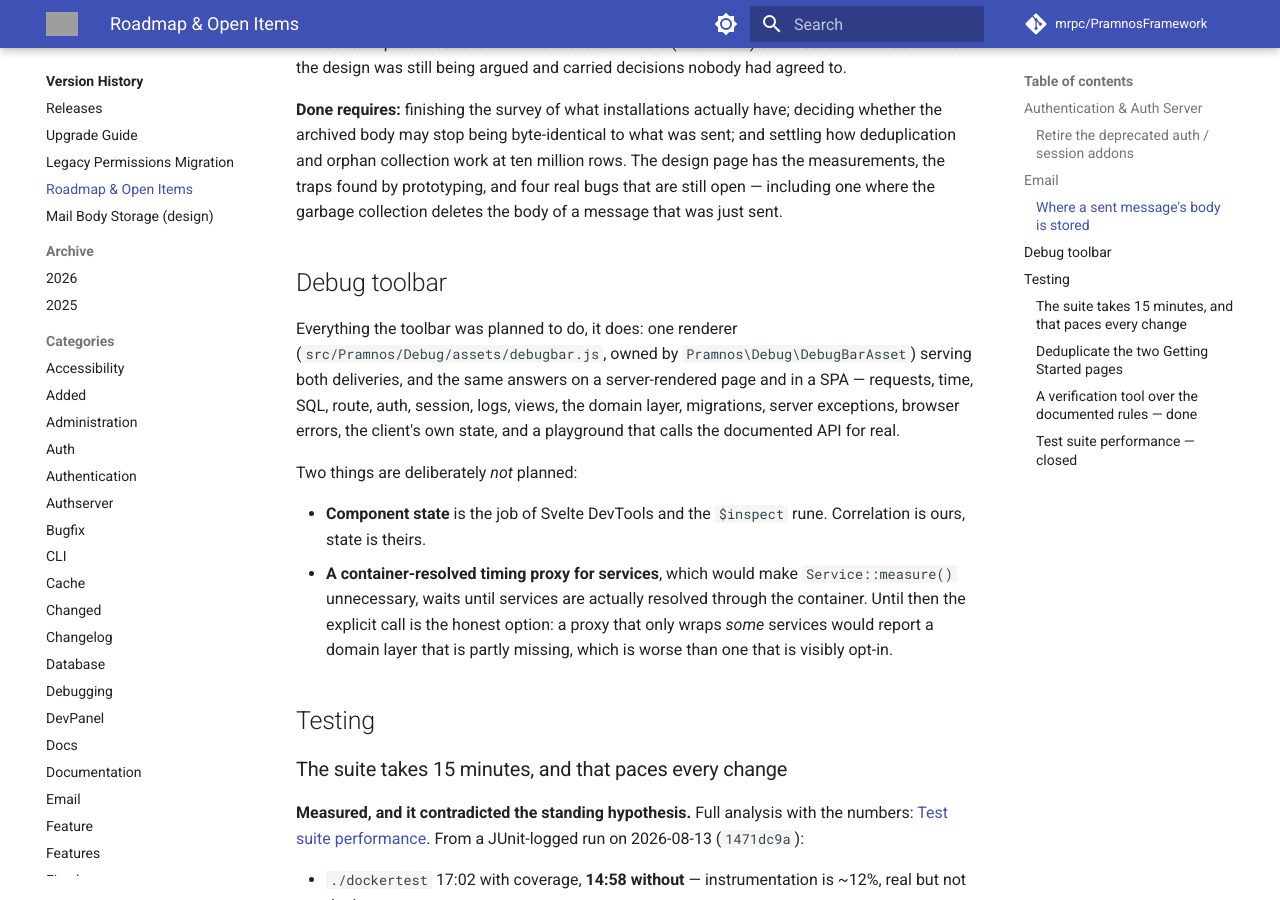
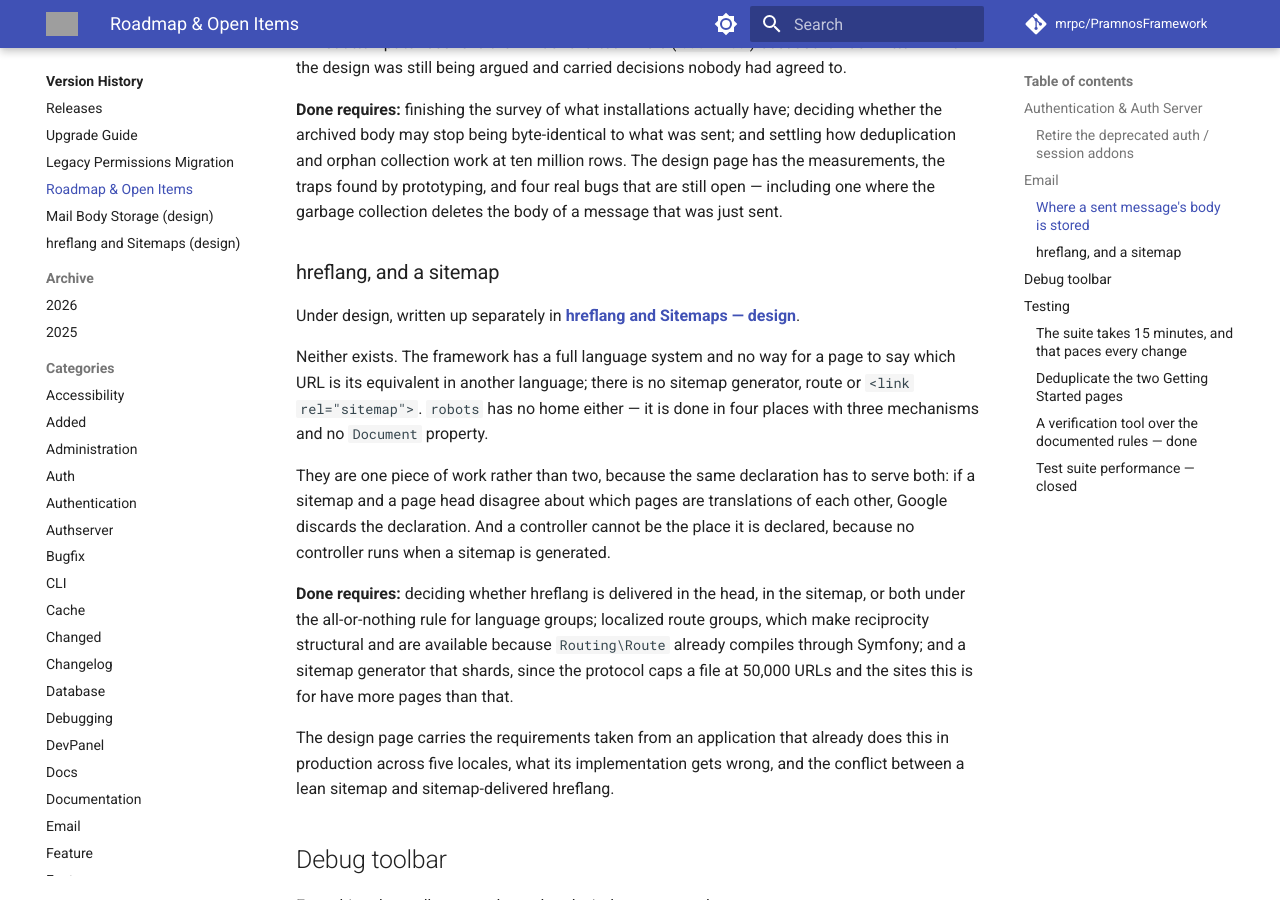
Before and after one commit to mrpc/PramnosFramework, an MkDocs documentation site: the page built from docs/Roadmap.md, in a window 1280 px wide and 900 px high, scrolled down 1147 px. Built offline with MkDocs 1.6.1 and Material for MkDocs 9.7.7, drawn with Linux system fonts in a browser that asks for light colours; comment, search, counter and statistics services are not loaded; grey boxes are pictures that could not be loaded.

Commit message:
docs(seo): write up hreflang and sitemaps as one open item
Neither exists. The framework has a full language system and no way for a page
to say which URL is its equivalent in another language; there is no sitemap
generator, route or link rel=sitemap. `robots` has no home either — four places,
three mechanisms, no Document property, which is part of why indexing and
sitemap membership keep being confused.

They are one piece of work, not two. The same declaration has to serve both: if
a sitemap and a page head disagree about which pages are translations of each
other, Google discards the declaration. That is also why a controller cannot be
where it is declared — no controller runs when a sitemap is generated, so a
controller override reaches the head and never the sitemap.

The page records what an application already doing this in production across
five locales proves as requirements — translated slugs mean alternates are not
always computable — and what its implementation gets wrong, so nobody copies it.

Two findings worth the write-up on their own. `Routing\Route` already compiles
through Symfony's Route, so localized route groups are available, and they make
reciprocity structural rather than something to verify. And a sitemap is a
crawl-budget instrument rather than an inventory, which inverts the default at
scale: the question is what to include. That last one collides with
sitemap-delivered hreflang, since a lean sitemap that omits a language breaks
the group — resolved by making groups all-or-nothing, checkable at generation.

Linked from the roadmap and the docs nav.

```diff
--- a/docs/Roadmap.md
+++ b/docs/Roadmap.md
@@ -54,6 +54,30 @@ archived body may stop being byte-identical to what was sent; and settling how d
 orphan collection work at ten million rows. The design page has the measurements, the traps found
 by prototyping, and four real bugs that are still open — including one where the garbage
 collection deletes the body of a message that was just sent.
+
+### hreflang, and a sitemap
+
+Under design, written up separately in **[hreflang and Sitemaps — design](Hreflang-And-Sitemap-Design.md)**.
+
+Neither exists. The framework has a full language system and no way for a page to say which URL is
+its equivalent in another language; there is no sitemap generator, route or `<link rel="sitemap">`.
+`robots` has no home either — it is done in four places with three mechanisms and no `Document`
+property.
+
+They are one piece of work rather than two, because the same declaration has to serve both: if a
+sitemap and a page head disagree about which pages are translations of each other, Google discards
+the declaration. And a controller cannot be the place it is declared, because no controller runs
+when a sitemap is generated.
+
+**Done requires:** deciding whether hreflang is delivered in the head, in the sitemap, or both
+under the all-or-nothing rule for language groups; localized route groups, which make reciprocity
+structural and are available because `Routing\Route` already compiles through Symfony; and a
+sitemap generator that shards, since the protocol caps a file at 50,000 URLs and the sites this is
+for have more pages than that.
+
+The design page carries the requirements taken from an application that already does this in
+production across five locales, what its implementation gets wrong, and the conflict between a
+lean sitemap and sitemap-delivered hreflang.
 
 ## Debug toolbar
 
--- a/mkdocs.yml
+++ b/mkdocs.yml
@@ -74,6 +74,7 @@ nav:
     - Legacy Permissions Migration: Pramnos_Legacy_Permissions_Migration.md
     - Roadmap & Open Items: Roadmap.md
     - Mail Body Storage (design): Mail-Body-Storage-Design.md
+    - hreflang and Sitemaps (design): Hreflang-And-Sitemap-Design.md
   - Core Framework:
     - Framework Overview: Pramnos_Framework_Guide.md
     - Application Styles (MVC / SPA / hybrid): Pramnos_Application_Styles_Guide.md
```
Also changed, not shown: docs/Hreflang-And-Sitemap-Design.md (added, +252 -0 lines).
